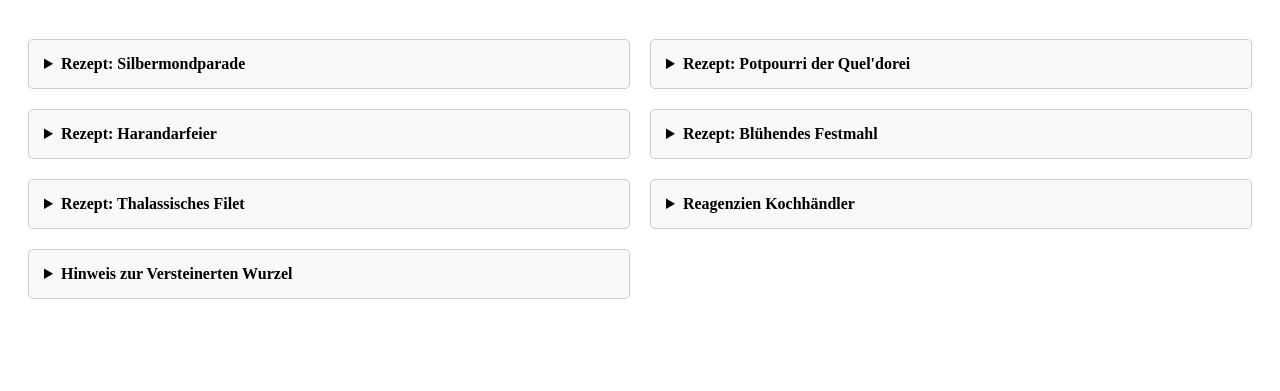
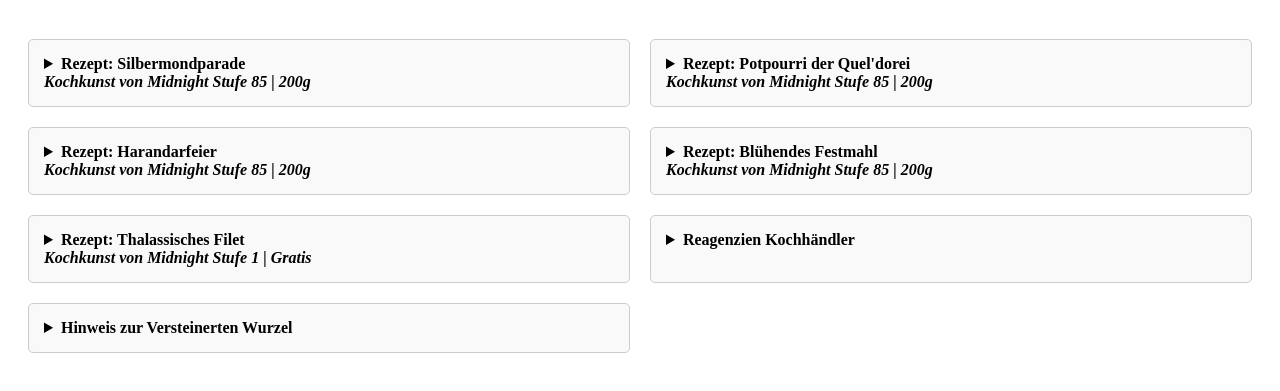
Before and after one commit to finarinler/wow_berufsuebersicht, a plain HTML site: page Kochkunst/kochkunst.html in a window 1280 px wide. Shown: the part 61-452 px from the top of the page. Drawn offline with Linux system fonts and the light colour scheme.

Commit message:
Add files via upload

```diff
--- a/Kochkunst/kochkunst.html
+++ b/Kochkunst/kochkunst.html
@@ -35,27 +35,27 @@ margin-top: 10px;
 <div class="rezept-grid">
 
 <details>
-<summary>Rezept: Silbermondparade</summary>
+<summary>Rezept: Silbermondparade<br><i>Kochkunst von Midnight Stufe 85 | 200g</i></summary>
 <iframe src="data/silbermondparade.html"></iframe>
 </details>
 
 <details>
-<summary>Rezept: Potpourri der Quel'dorei</summary>
+<summary>Rezept: Potpourri der Quel'dorei<br><i>Kochkunst von Midnight Stufe 85 | 200g</i></summary>
 <iframe src="data/potpourri_des_quel'dorei.html"></iframe>
 </details>
 
 <details>
-<summary>Rezept: Harandarfeier</summary>
+<summary>Rezept: Harandarfeier<br><i>Kochkunst von Midnight Stufe 85 | 200g</i></summary>
 <iframe src="data/harandarfeier.html"></iframe>
 </details>
 
 <details>
-<summary>Rezept: Blühendes Festmahl</summary>
+<summary>Rezept: Blühendes Festmahl<br><i>Kochkunst von Midnight Stufe 85 | 200g</i></summary>
 <iframe src="data/bluehendes_festmahl.html"></iframe>
 </details>
 
 <details>
-<summary>Rezept: Thalassisches Filet</summary>
+<summary>Rezept: Thalassisches Filet<br><i>Kochkunst von Midnight Stufe 1 | Gratis</i></summary>
 <iframe src="data/Screenshot 2026-02-14 185343.png" width="100%" height="600px" frameborder="0"></iframe>
 </details>
 
```
